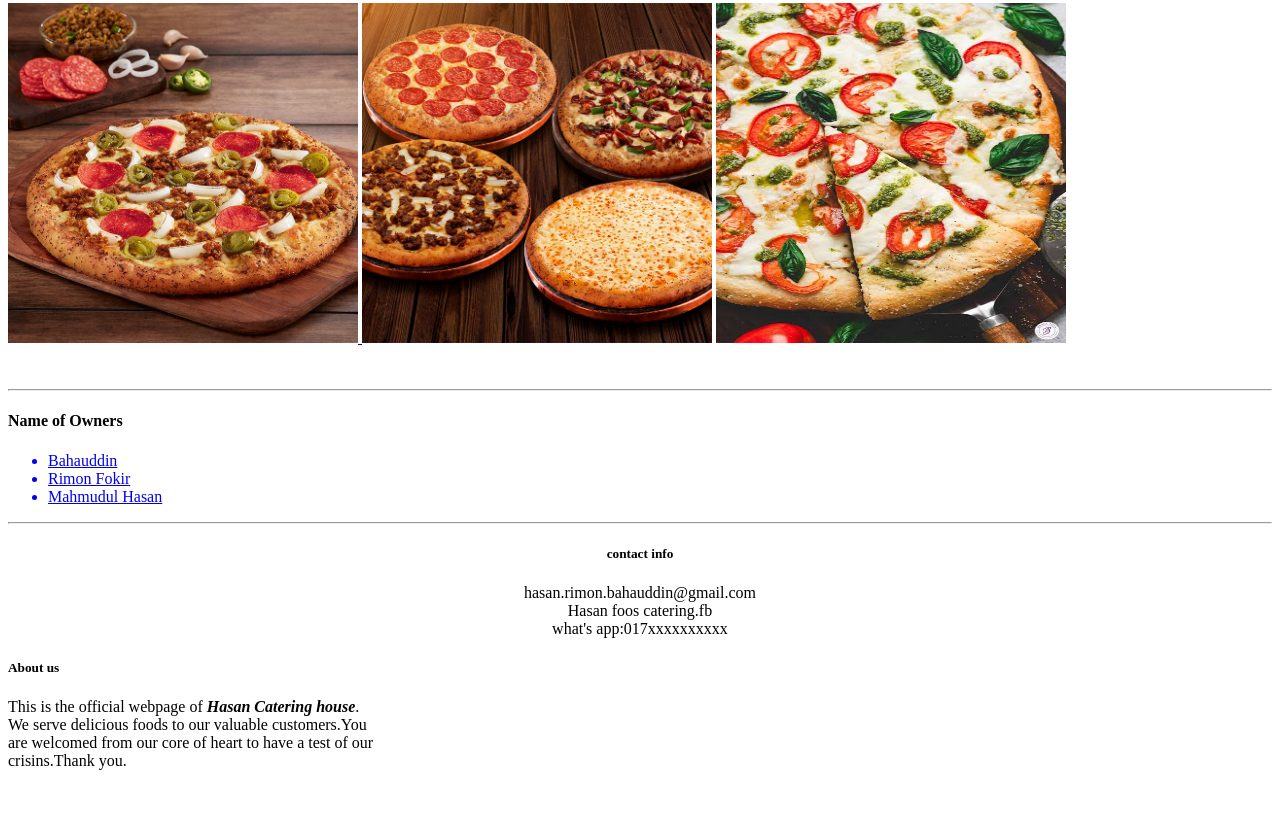
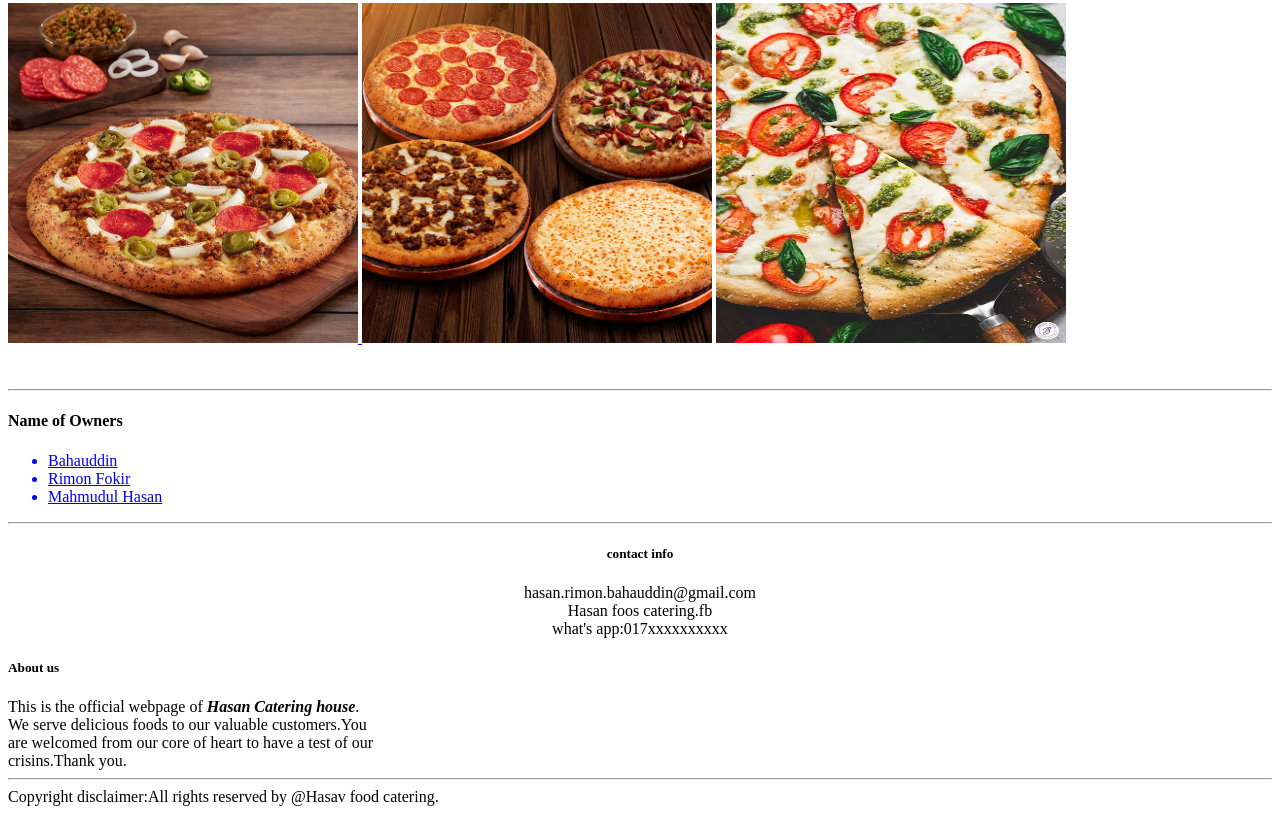
Before and after one commit to Hasan4212/problems-are-not-forever, a plain HTML site: page restaurant.html in a window 1280 px wide. Shown: the part 606-1428 px from the top of the page. Before the commit the page ends 1392 px from the top, so only its background shows below. Drawn offline with Linux system fonts and the light colour scheme.

Commit message:
last finishing

```diff
--- a/restaurant.html
+++ b/restaurant.html
@@ -3,7 +3,7 @@
 <head>
     <meta charset="UTF-8">
     <meta name="viewport" content="width=device-width, initial-scale=1.0">
-    <title>RESTAURANT</title>
+    <title>HASAN FOOD CATERING</title>
 </head>
 <body>
     <h1 style="text-align: center;">HASAN FOOD CATERING</h1>
@@ -57,7 +57,8 @@
             This is the official webpage of <b><em>Hasan Catering house</em></b>.<br> We serve delicious foods to our valuable customers.You <br>are welcomed from our core of heart to have a test of our <br> crisins.Thank you.
 
     </footer>
-
+    <hr>
+    Copyright disclaimer:All rights reserved by @Hasav food catering.
 </bpody>
 <p></p>
 <p></p>
```
